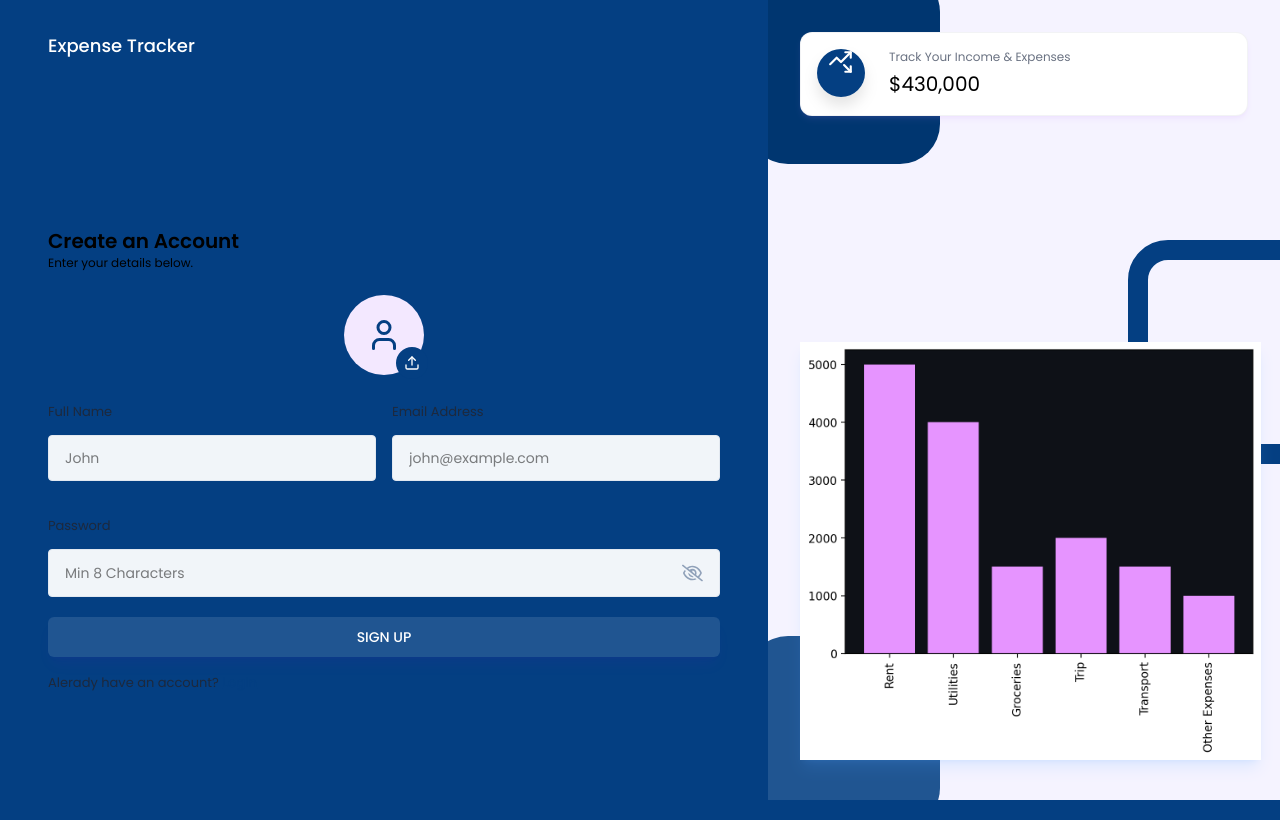
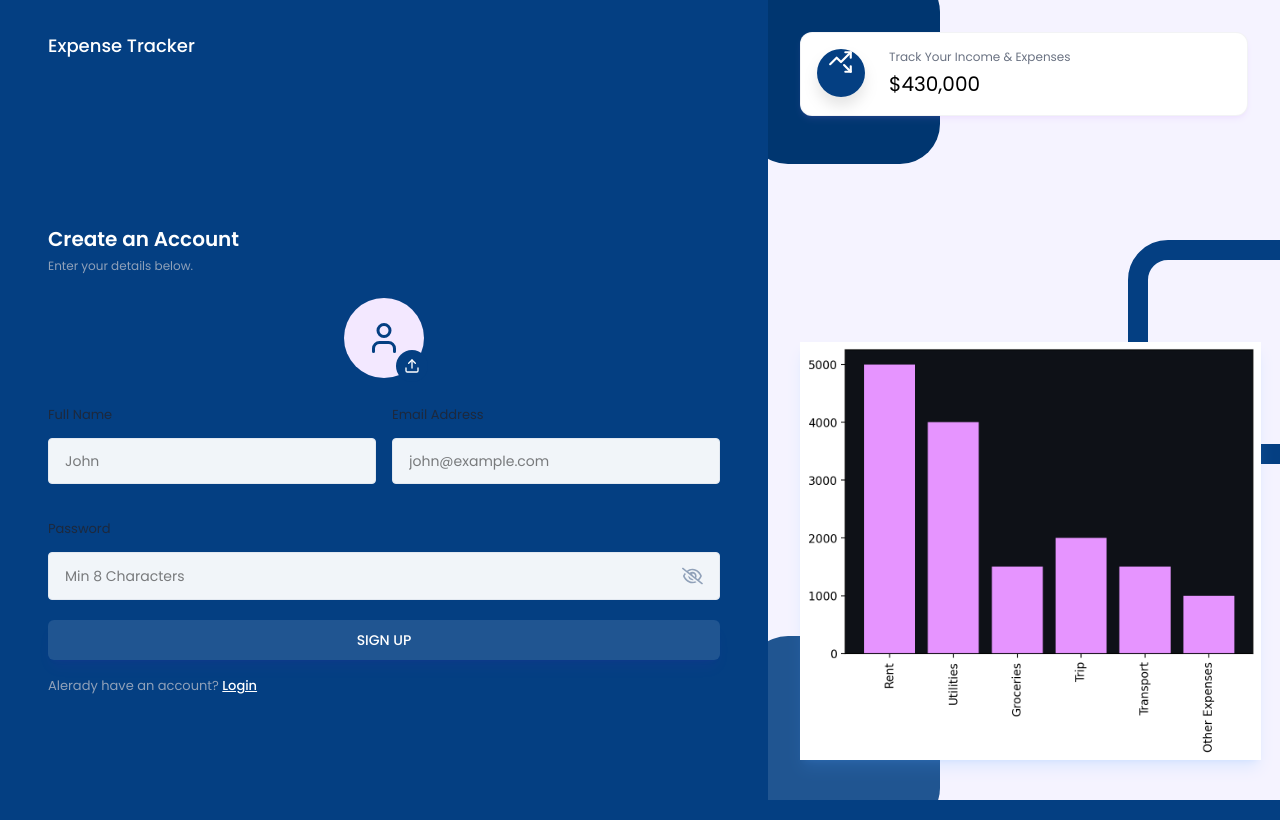
Before and after one commit to Danieljamespm/ExpenseTracker, a React (Vite) app in the folder client/: page /signUp in a window 1280 px wide. Built offline with nearby package versions, Linux system fonts and the light colour scheme.

Commit message:
had a few sections where I needed to change the h5 text color to white as well as the trash icons.

```diff
--- a/client/src/components/Cards/TransactionInfoCard.jsx
+++ b/client/src/components/Cards/TransactionInfoCard.jsx
@@ -18,7 +18,12 @@ const TransactionInfoCard = ({title, icon, date, amount, type, hideDeleteBtn, on
             </div>
             <div className='flex items-center gap-2'>
                 {!hideDeleteBtn && (
-                    <button className='text-gray-400 hover:text-red-500 opacity-0 group-hover:opacity-100 transistion-opactiy cursor-pointer' onClick={(e) => {e.stopPropagation(), onDelete()}}><LuTrash2 size={18}/></button>
+                    <button className='text-gray-400 hover:text-red-500 opacity-0 group-hover:opacity-100 transistion-opactiy cursor-pointer' onClick={(e) => {
+                        e.stopPropagation();
+                         onDelete();
+                    }}
+                    >
+                        <LuTrash2 size={18} className='text-white'/></button>
                 )}
                 <div className={`flex items-center gap-2 px-3 py-1.5 rounded-md ${getAmountStyles()}`}>
                     <h6 className='text-xs font-medium'>{type === 'income' ? '+' : '-'} ${amount}</h6>
--- a/client/src/components/Expense/ExpenseList.jsx
+++ b/client/src/components/Expense/ExpenseList.jsx
@@ -10,7 +10,7 @@ const ExpenseList = ({ transactions, onDelete, onDownload, updateTransaction })
     return (
         <div className="card">
             <div className='flex items-center justify-between'>
-                <h5>All Expenses</h5>
+                <h5 className='text-lg text-white'>All Expenses</h5>
 
                 <button className='card-btn' onClick={onDownload}>
                     <LuDownload className='text-base' /> Download
--- a/client/src/components/Income/IncomeList.jsx
+++ b/client/src/components/Income/IncomeList.jsx
@@ -11,7 +11,7 @@ const IncomeList = ({transactions, onDelete, onDownload, updateTransaction}) =>
   return (
     <div className="card">
         <div className="flex items-center justify-between">
-            <h5 className="text-lg"> Income Sources</h5>
+            <h5 className="text-lg text-white"> Income Sources</h5>
 
             <button className='card-btn' onClick={onDownload}>
                 <LuDownload className='text-base' /> Download
--- a/client/src/pages/Auth/SignUp.jsx
+++ b/client/src/pages/Auth/SignUp.jsx
@@ -80,8 +80,8 @@ const SignUp = () => {
   return (
     <AuthLayout>
         <div className='lg:w-[100%] h-auto md:h-full mt-10 flex flex-col justify-center'>
-          <h3 className='text-xl font-semibold text-black'>Create an Account</h3>
-          <p className='text-xs text-slate-700mt-[5px] mb-6'>Enter your details below.</p>
+          <h3 className='text-xl font-semibold text-white'>Create an Account</h3>
+          <p className='text-xs text-slate-400 mt-[5px] mb-6'>Enter your details below.</p>
 
           <form onSubmit={handleSignUp}>
 
@@ -118,9 +118,9 @@ const SignUp = () => {
 
           <button type='submit' className='btn-primary'>SIGN UP</button>
 
-          <p className='text-[13px] text-slate-800 mt-3'>
+          <p className='text-[13px] text-slate-400 mt-3'>
             Alerady have an account?{' '}
-            <Link className='font-medium text-primary underline' to='/login'>
+            <Link className='font-medium text-white underline' to='/login'>
               Login
             </Link>
           </p>
```
Also changed, not shown: 5 other files (tests, documents, lock files or other folders).
